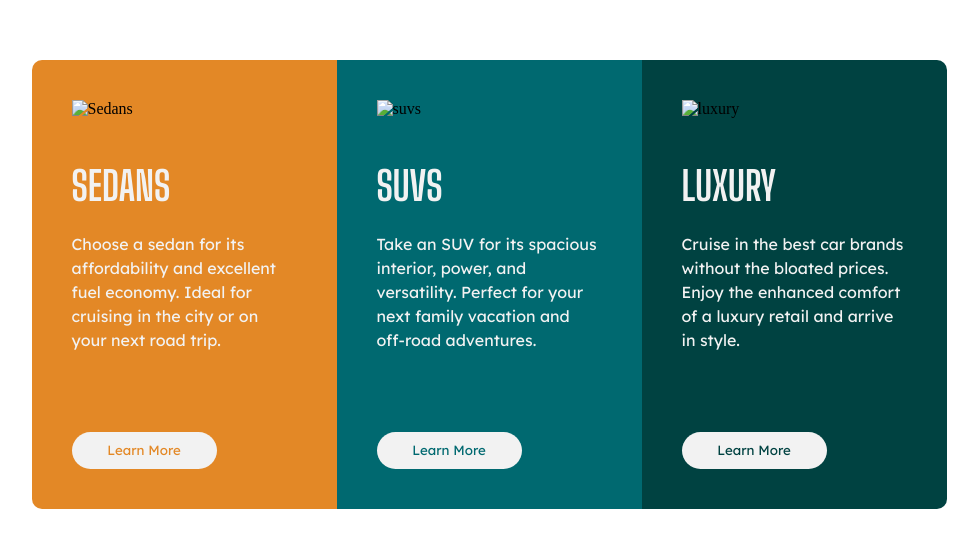
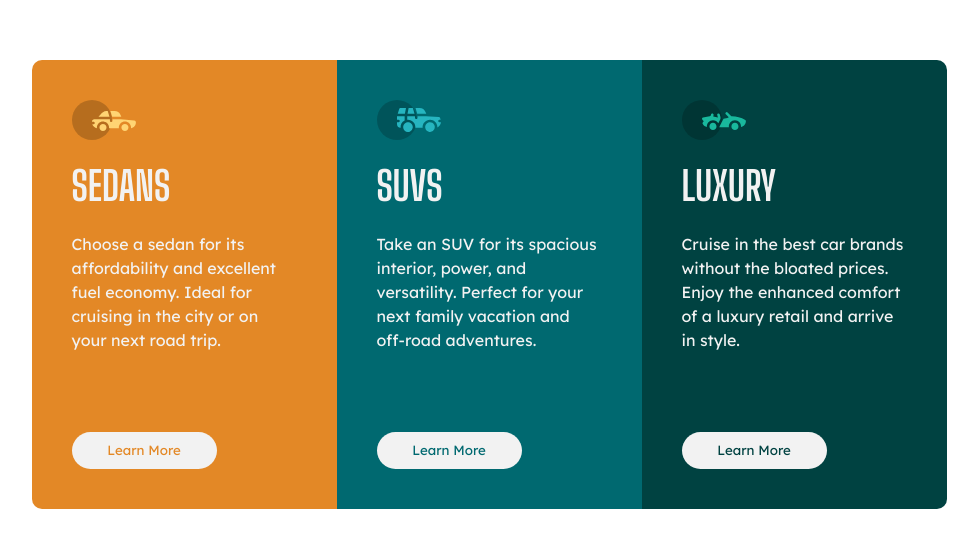
Before and after one commit to air091/3.Column, a plain HTML site: page index.html in a window 1280 px wide. Shown: the part 116-664 px from the top of the page, without its empty margins (151-1129 px from the left). Drawn offline with Linux system fonts and the light colour scheme; files that its build step writes are made by us from their sources.

Commit message:
Update index.html

```diff
--- a/index.html
+++ b/index.html
@@ -13,8 +13,8 @@
   <link
     href="https://fonts.googleapis.com/css2?family=Big+Shoulders+Display:wght@100..900&family=Lexend+Deca:wght@100..900&display=swap"
     rel="stylesheet">
-  <link rel="stylesheet" href="/3_Column/style.css">
-  <link rel="icon" href="/3_Column/assets/favicon-32x32.png">
+  <link rel="stylesheet" href="style.css">
+  <link rel="icon" href="assets/favicon-32x32.png">
   <title>Document</title>
 </head>
 
@@ -22,7 +22,7 @@
   <main>
     <section class="sedans">
       <div class="info">
-        <img src="/3_Column/assets/icon-sedans.svg" alt="Sedans">
+        <img src="assets/icon-sedans.svg" alt="Sedans">
         <h1>SEDANS</h1>
         <p class="paragraph">Choose a sedan for its affordability and excellent
           fuel economy. Ideal for cruising in the city or on
@@ -32,7 +32,7 @@
     </section>
     <section class="suvs">
       <div class="info">
-        <img src="/3_Column/assets/icon-suvs.svg" alt="suvs">
+        <img src="assets/icon-suvs.svg" alt="suvs">
         <h1>SUVS</h1>
         <p class="paragraph">Take an SUV for its spacious interior, power, and
           versatility. Perfect for your next family vacation
@@ -42,7 +42,7 @@
     </section>
     <section class="luxury">
       <div class="info">
-        <img src="/3_Column/assets/icon-luxury.svg" alt="luxury">
+        <img src="assets/icon-luxury.svg" alt="luxury">
         <h1>LUXURY</h1>
         <p class="paragraph">Cruise in the best car brands without the bloated prices.
           Enjoy the enhanced comfort of a luxury retail
```
